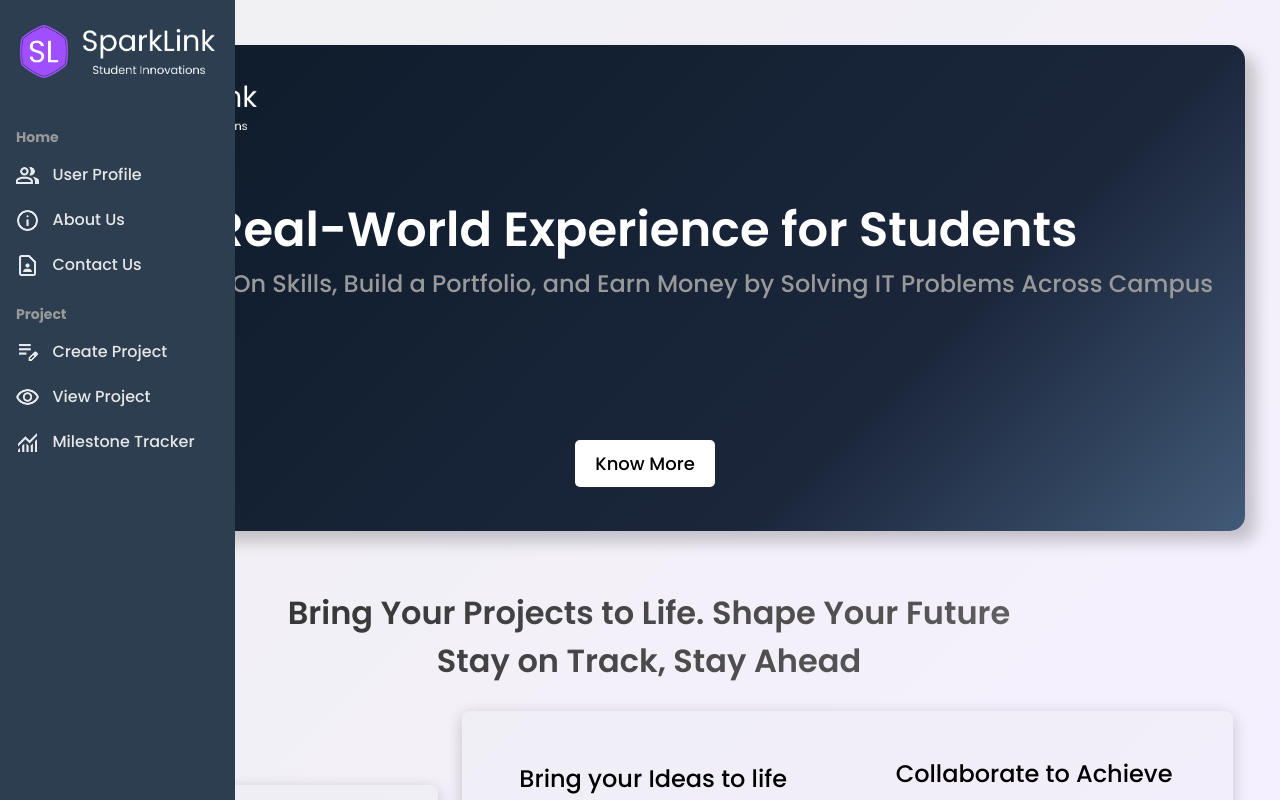
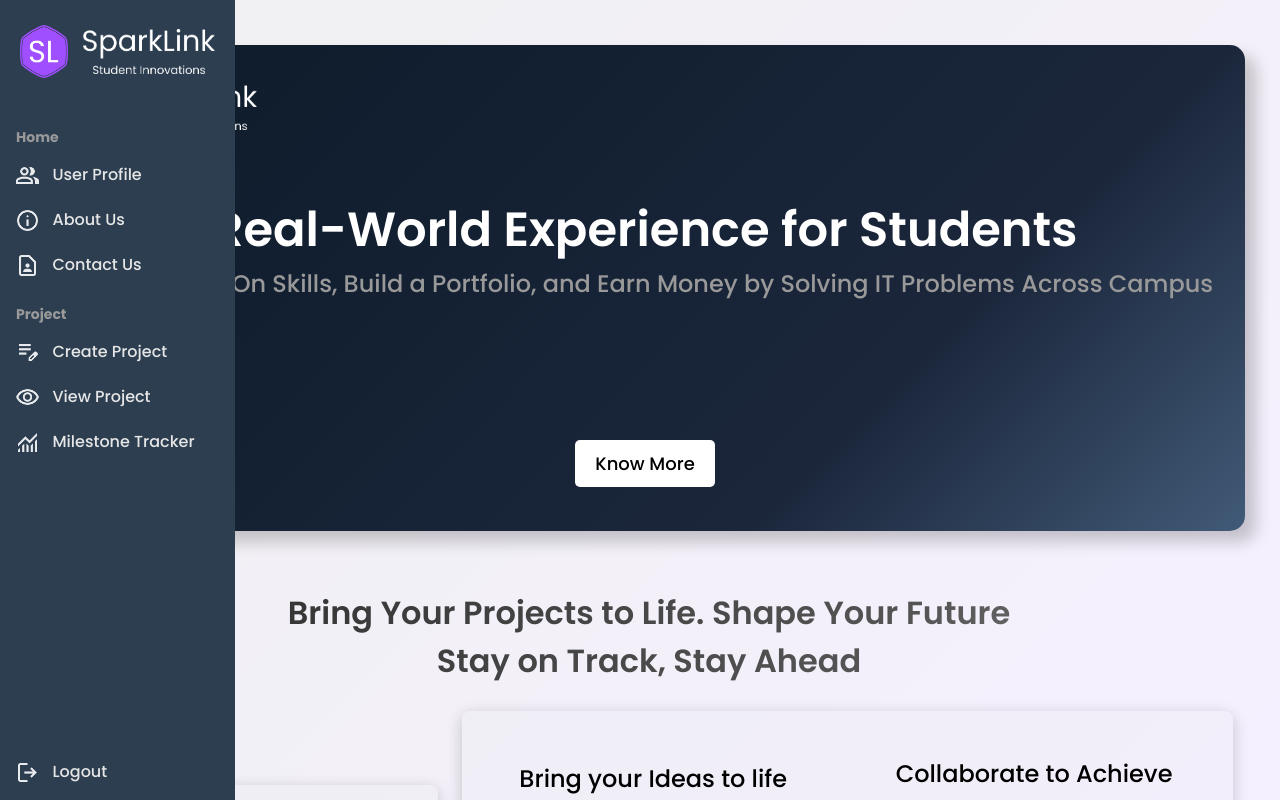
Before and after one commit to pooja-vish/SparkLink, a React (Create React App) app in the folder sparklink/: page / in a window 1280 px wide. Shown: the top 800 px of the page. Built offline with nearby package versions, Linux system fonts and the light colour scheme.

Commit message:
Menu update Logout icon

```diff
--- a/sparklink/src/component/menu/MenuComponent.jsx
+++ b/sparklink/src/component/menu/MenuComponent.jsx
@@ -10,6 +10,7 @@ import contact_icon from '../../assets/contact_us.png';
 import milestone_icon from '../../assets/Milestone_Tracker.png';
 import profile_icon from '../../assets/profile.png';
 import create_icon from '../../assets/create_project.png';
+import logout_icon from '../../assets/logout.png';
 
 const MenuComponent = () => {
     // const navigate = useNavigate();
@@ -98,6 +99,15 @@ const MenuComponent = () => {
                                                         &nbsp;&nbsp;&nbsp;Milestone Tracker</Link>
                                                 </span>
                                             </li>)}
+
+                                            <li className={getNavItemClass('/logout')}>
+                                                <span style={{ cursor: 'pointer' }}>
+                                                    <Link className='text-menu' to='/logout' style={{ marginLeft: 15, marginBottom: 15, position: 'absolute', bottom: 0 }}>
+                                                        <img src={logout_icon}
+                                                            className='nav_sub_menu_icon' alt=''></img>
+                                                        &nbsp;&nbsp;&nbsp;Logout</Link>
+                                                </span>
+                                            </li>
                                         </ul>
                                     </div>
                                 </Collapse>
@@ -149,6 +159,13 @@ const MenuComponent = () => {
                                                         className='nav_sub_menu_icon' alt='' style={{ marginLeft: 15 }}></img>
                                                 </span>
                                             </li>)}
+
+                                            <li className="nav-item">
+                                                <span style={{ cursor: 'pointer' }}>
+                                                    <img src={logout_icon}
+                                                        className='nav_sub_menu_icon' alt='' style={{ marginLeft: 15, marginBottom: 15, position: 'absolute', bottom: 0 }}></img>
+                                                </span>
+                                            </li>
                                         </ul>
                                     </div>
                                 </Collapse>
```
Also changed, not shown: sparklink/src/assets/logout.png (added).
